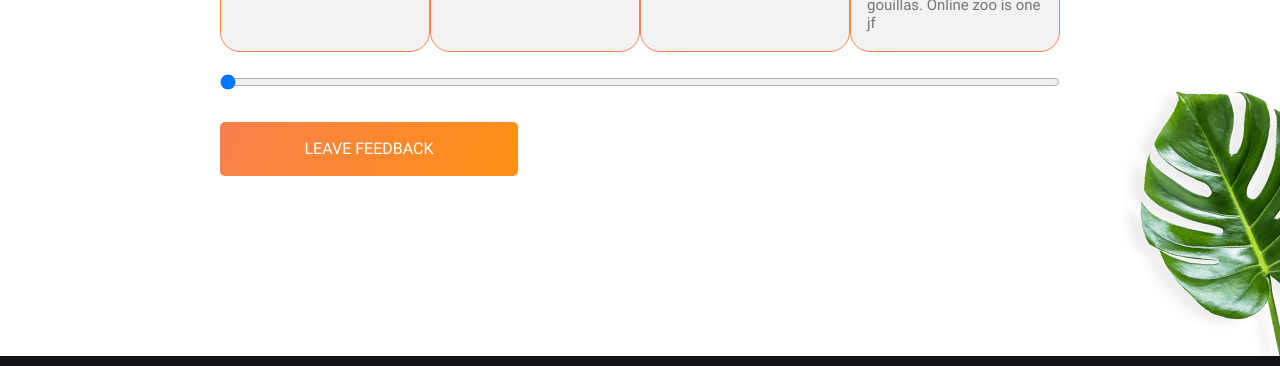
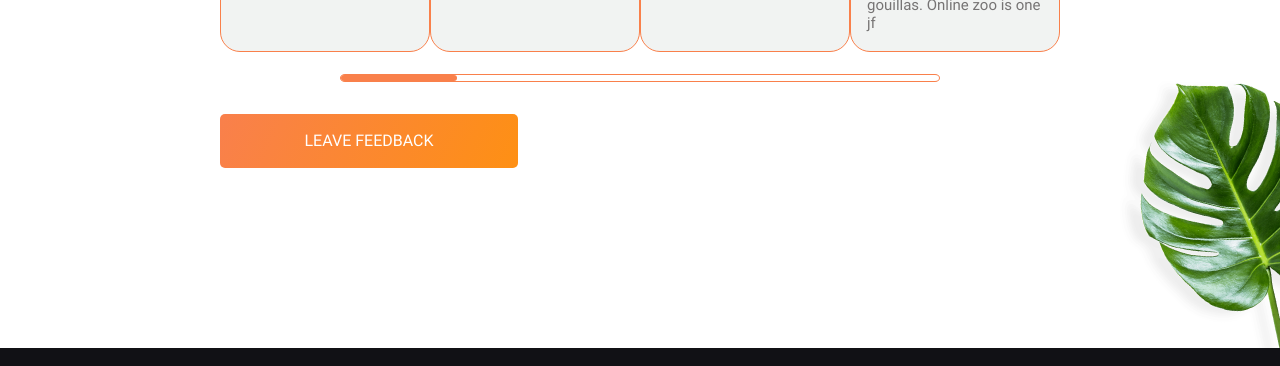
Before and after one commit to wecansur/online_zoo, a website built with webpack: page src/pages/main/index.html in a window 1280 px wide. Shown: the part 4426-4792 px from the top of the page. Built offline with nearby package versions, Linux system fonts and the light colour scheme.

Commit message:
feat: stylize testimonials scroller

```diff
--- a/src/pages/main/index.html
+++ b/src/pages/main/index.html
@@ -240,7 +240,7 @@
                         </p>
                     </div>
                 </div>
-                <input type="range" min="0" max="7" step="1" value="0" class="scroller">
+                <input type="range" min="0" max="7" step="1" value="0" class="scroller-testimonials">
                 <button class="square-button">leave feedback</button>
             </div>
         </section>
--- a/src/sass/pages/_main-page.scss
+++ b/src/sass/pages/_main-page.scss
@@ -442,6 +442,40 @@
     color: #767474;
 }
 
-.scroller {
-    margin: 22px 0 32px 0;
+.scroller-testimonials {
+    width: 600px;
+    margin: 22px auto 32px auto;
+
+    -webkit-appearance: none;
+    -moz-appearance: none;
+    appearance: none;
+
+    &::-webkit-slider-runnable-track {
+        border-radius: 10px/100%;
+        height: 8px;
+        border: 1px solid $orange;
+        background-color: #FFFFFF;
+    }
+
+    &::-webkit-slider-runnable-track {
+        border-radius: 10px/100%;
+        height: 8px;
+    	border: 1px solid $orange;
+    	background-color: #FFFFFF;
+    }
+
+    &::-webkit-slider-thumb {
+        background: $orange;
+
+        border-radius: 5px;
+        cursor: pointer;
+        width: 116px;
+        height: 6px;
+        -webkit-appearance: none;
+    }
+    &::-moz-range-thumb {
+        background: $orange;
+        border-radius: 5px;
+    	cursor: pointer;
+    }
 }
```
